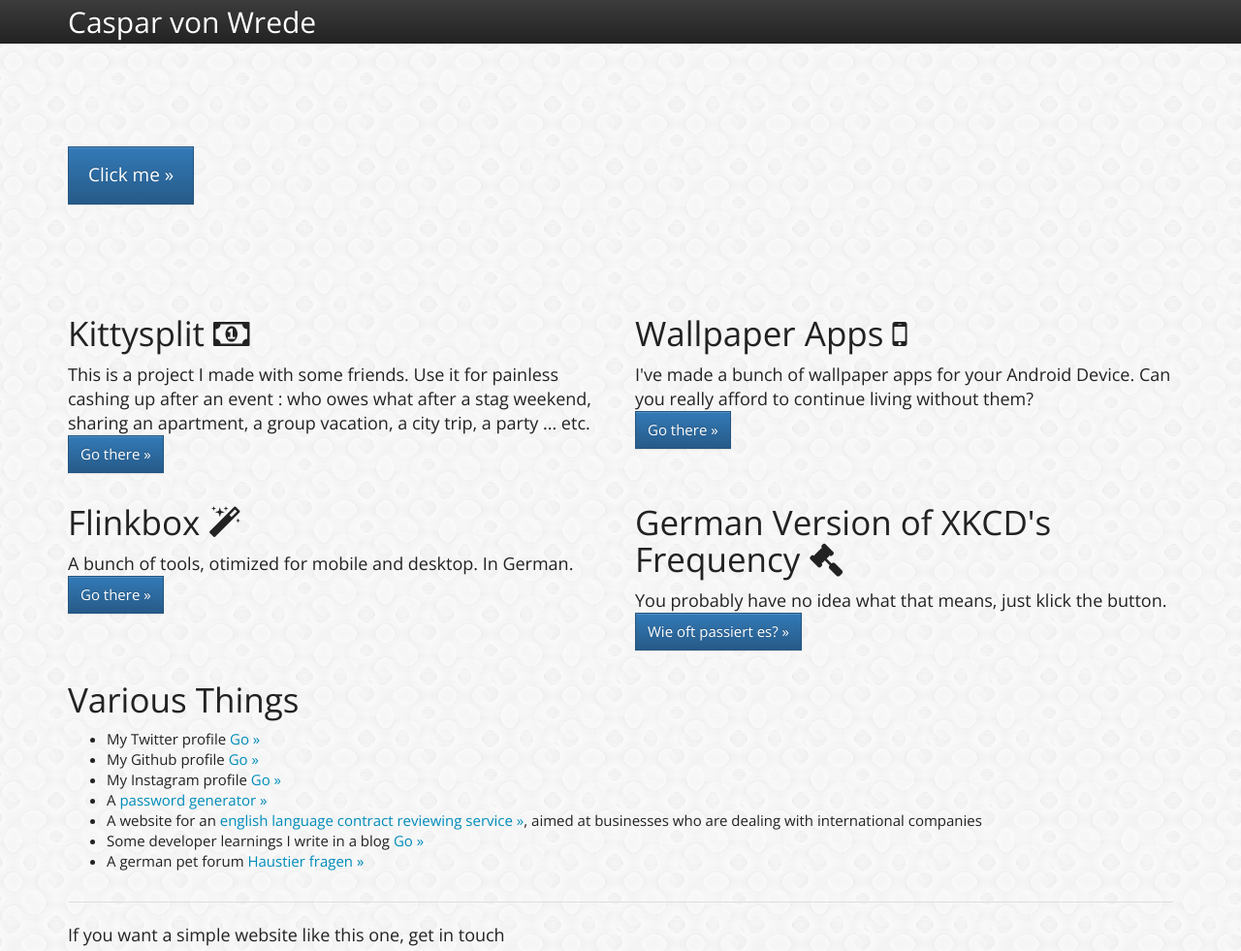
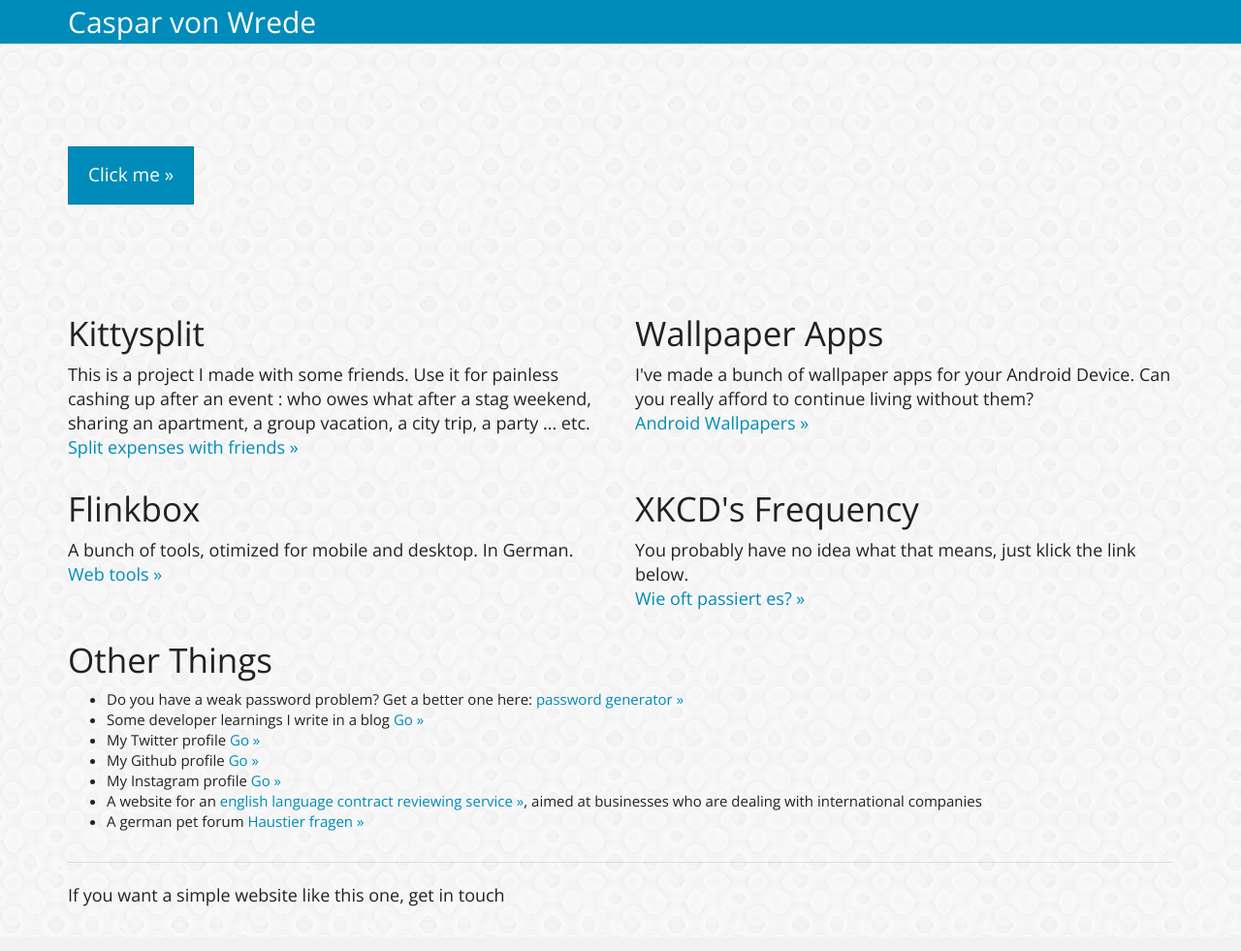
Before and after one commit to caspii/casparwre.de, a PHP site: page / in a window 1280 px wide. Shown: the top 981 px of the page at 97% size. After the commit the page ends 935 px from the top, so only its background shows below. Run offline with PHP 8.4, Linux system fonts and the light colour scheme; some libraries are stand-ins or nearby versions.

Commit message:
Updated texts

```diff
--- a/index.html
+++ b/index.html
@@ -14,9 +14,9 @@
                 padding-bottom: 20px;
             }
         </style>
-        <link rel="stylesheet" href="css/bootstrap-theme.min.css">
+
         <link rel="stylesheet" href="css/main.css">
-        <link href="//netdna.bootstrapcdn.com/font-awesome/4.0.3/css/font-awesome.css" rel="stylesheet">
+
 
         <script src="js/vendor/modernizr-2.6.2-respond-1.1.0.min.js"></script>
     </head>
@@ -42,63 +42,48 @@
     </div>
 
     <div class="container">
-
-
       <div class="row">
         <div class="col-lg-6">
 
-          	<h2>
-          		Kittysplit
-          		<i class="fa fa-money"></i>
-          		</h2>
+          	<h2>Kittysplit</h2>
           		<p>This is a project I made with some friends. Use it for painless cashing up after an event : who owes
-                    what after a stag weekend, sharing an apartment, a group vacation, a city trip, a party ... etc. <br/>
-                    <a class="btn btn-primary" href="http://kittysplit.com/">Go there &raquo;</a>
+                    what after a stag weekend, sharing an apartment, a group vacation, a city trip, a party ... etc.
+                    <a href="http://kittysplit.com/">Split expenses with friends &raquo;</a>
           		</p>
         </div>
 
         <div class="col-lg-6">
-	          <h2>
-	          	Wallpaper Apps
-	          	<i class="fa fa-mobile"></i>
-	          	</h2>
+	          <h2>Wallpaper Apps</h2>
    	       <p>I've made a bunch of wallpaper apps for your Android Device. Can you really afford to continue living without them? <br/>
-      	    <a class="btn btn-primary" href="https://play.google.com/store/apps/developer?id=Caspar+Wrede">Go there &raquo;</a></p>
-       </div>
+      	    <a href="https://play.google.com/store/apps/developer?id=Caspar+Wrede">Android Wallpapers &raquo;</a></p>
+        </div>
 
       </div>
 
       <div class="row">
         <div class="col-lg-6">
-          <h2>
-          	Flinkbox
-          	<i class="fa fa-magic"></i>
-          	</h2>
+          <h2>Flinkbox</h2>
           <p>A bunch of tools, otimized for mobile and desktop. In German. <br/>
-              <a class="btn btn-primary" href="http://flinkbox.de/">Go there &raquo;</a></p>
+              <a href="http://flinkbox.de/">Web tools &raquo;</a></p>
+        </div>
 
-      </div>
-
-      <div class="col-lg-6">
-     	<h2>
-     		German Version of XKCD's Frequency
-     		<i class="fa fa-gavel"></i>
-     		</h2>
-          		<p>You probably have no idea what that means, just klick the button.<br/>
-                    <a class="btn btn-primary" href="http://wie-oft.com/"> Wie oft passiert es? &raquo;</a></p>
+        <div class="col-lg-6">
+       	  <h2>XKCD's Frequency</h2>
+          		<p>You probably have no idea what that means, just klick the link below.<br/>
+              <a href="http://wie-oft.com/"> Wie oft passiert es? &raquo;</a></p>
+          </div>
         </div>
-      </div>
 
       <div class="row">
         <div class="col-lg-12">
-          <h2>Various Things</h2>
+          <h2>Other Things</h2>
           	<ul>
+              <li> Do you have a weak password problem? Get a better one here: <a href="passwords.php">password generator &raquo;</a></li>
+              <li> Some developer learnings I write in a blog <a href="http://caspii.github.io//">Go &raquo;</a></li>
           		<li> My Twitter profile  <a href="http://twitter.com/wrede">Go &raquo;</a></li>
     		  		<li> My Github profile <a href="https://github.com/caspii">Go &raquo;</a></li>
               <li> My Instagram profile <a href="http://instagram.com/caspii">Go &raquo;</a></li>
-          		<li> A <a href="passwords.php">password generator &raquo;</a></li>
               <li> A website for an <a href="http://contract-babel.com/">english language contract reviewing service &raquo;</a>, aimed at businesses who are dealing with international companies</li>
-				      <li> Some developer learnings I write in a blog <a href="http://caspii.github.io//">Go &raquo;</a></li>
 				      <li> A german pet forum <a href="http://www.tier-experten.de/">Haustier fragen &raquo;</a></li>
         	</ul>
       	</div>
```
Also changed, not shown: passwords.php (+6 -9 lines).
